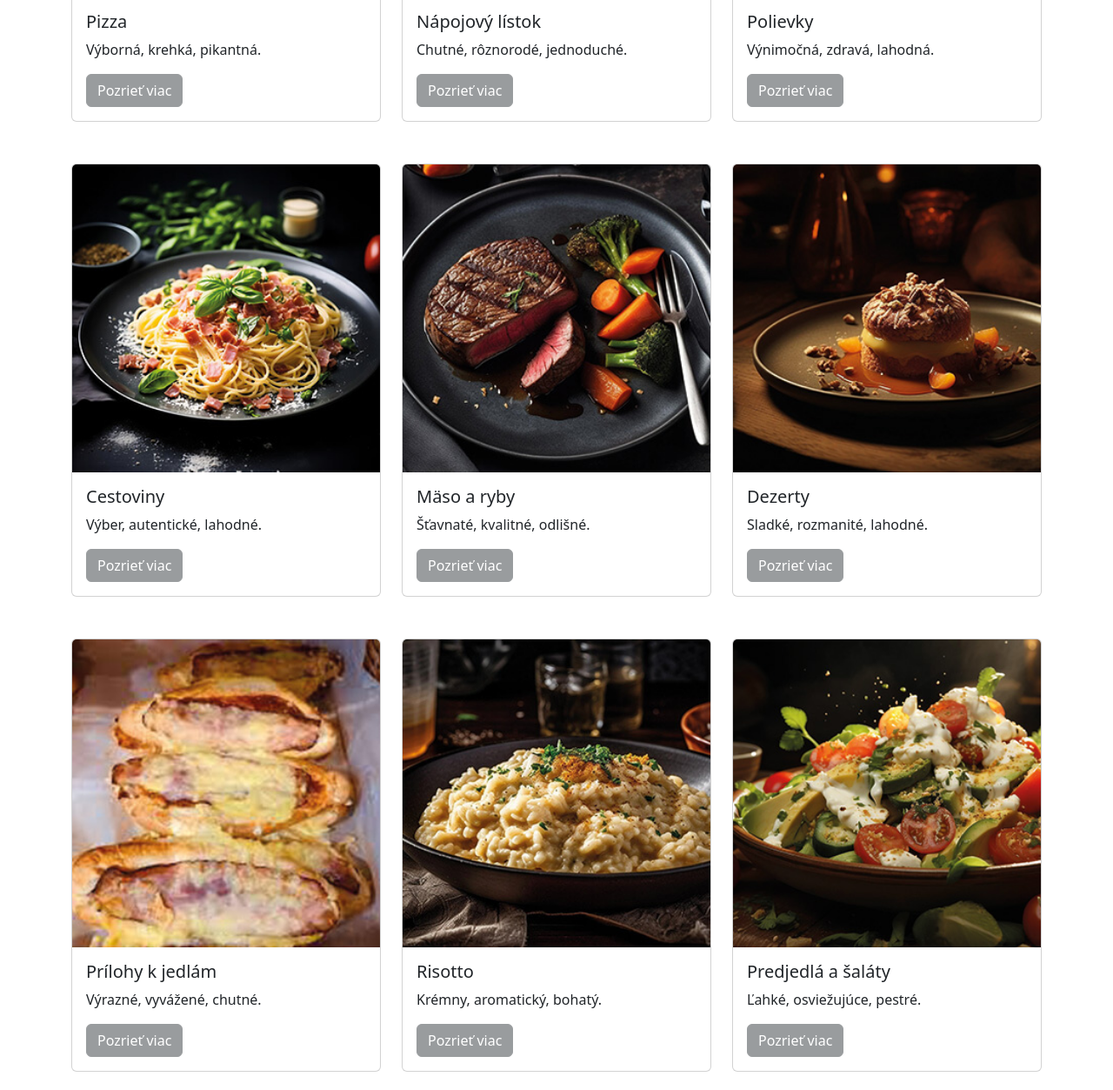
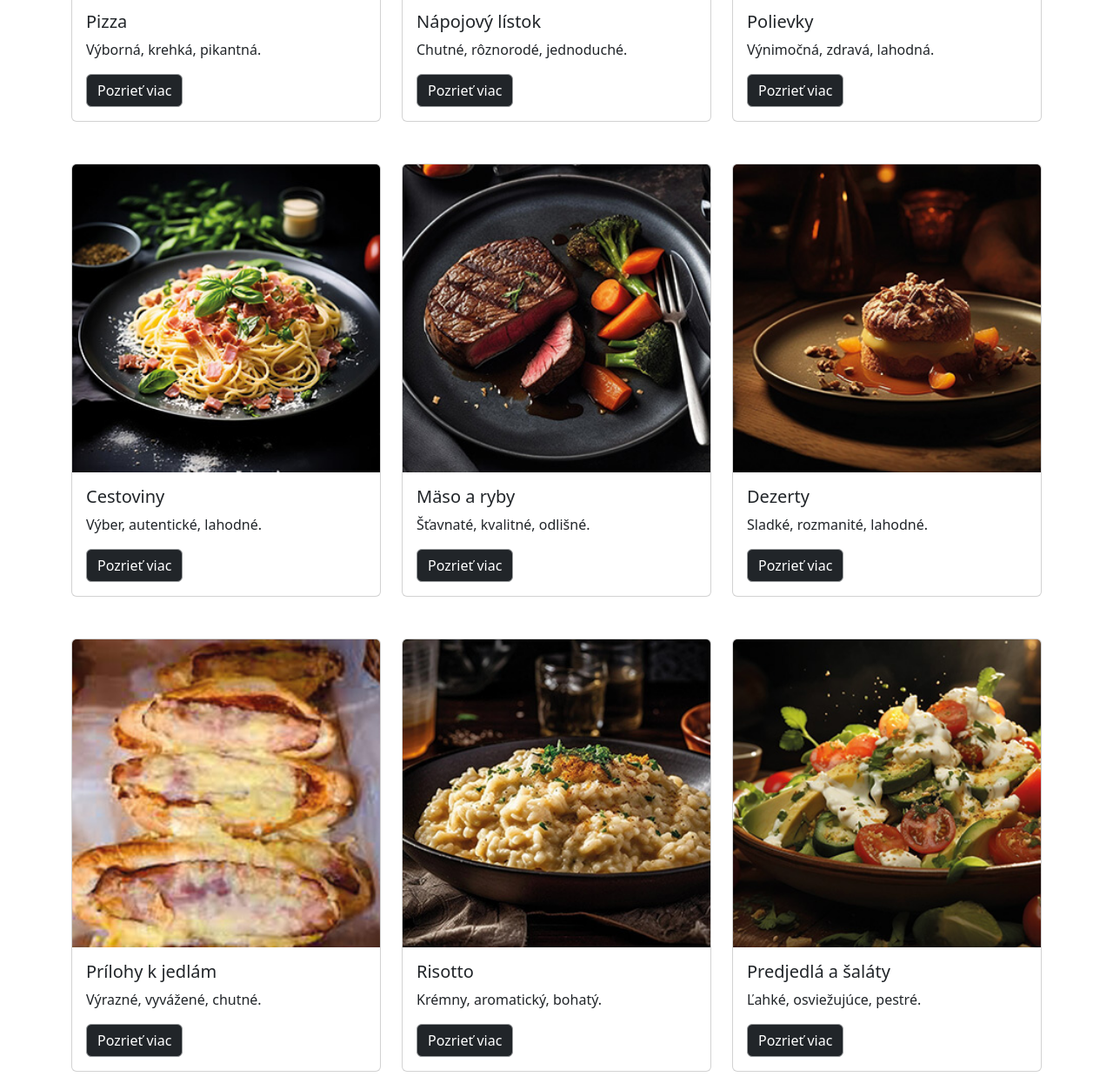
Before and after one commit to lpgecko/lpgecko, a website: page index.html in a window 1280 px wide. Shown: the part 2567-3820 px from the top of the page at 87% size. Drawn offline with nearby package versions, Linux system fonts and the light colour scheme.

Commit message:
optimalizacia 3

```diff
--- a/index.html
+++ b/index.html
@@ -195,7 +195,7 @@
                     <div class="card-body">
                         <h5 class="card-title">Pizza</h5>
                         <p class="card-text">Výborná, krehká, pikantná.</p>
-                        <a href="jedalny_listok_podstranky/pizza.html" class="btn btn-primary" id="btnko">Pozrieť viac</a>
+                        <a href="jedalny_listok_podstranky/pizza.html" class="btn btn-primary tlacitka">Pozrieť viac</a>
                     </div>
                 </div>
             </div>
@@ -205,7 +205,7 @@
                     <div class="card-body">
                         <h5 class="card-title">Nápojový lístok</h5>
                         <p class="card-text">Chutné, rôznorodé, jednoduché.</p>
-                        <a href="jedalny_listok_podstranky/napojovylistok.html" class="btn btn-primary" id="btnko">Pozrieť viac</a>
+                        <a href="jedalny_listok_podstranky/napojovylistok.html" class="btn btn-primary tlacitka">Pozrieť viac</a>
                     </div>
                 </div>
             </div>
@@ -215,7 +215,7 @@
                     <div class="card-body">
                         <h5 class="card-title">Polievky</h5>
                         <p class="card-text">Výnimočná, zdravá, lahodná.</p>
-                        <a href="jedalny_listok_podstranky/polievky.html" class="btn btn-primary" id="btnko">Pozrieť viac</a>
+                        <a href="jedalny_listok_podstranky/polievky.html" class="btn btn-primary tlacitka">Pozrieť viac</a>
                     </div>
                 </div>
             </div>
@@ -225,7 +225,7 @@
                     <div class="card-body">
                         <h5 class="card-title">Cestoviny</h5>
                         <p class="card-text">Výber, autentické, lahodné.</p>
-                        <a href="jedalny_listok_podstranky/cestoviny.html" class="btn btn-primary" id="btnko">Pozrieť viac</a>
+                        <a href="jedalny_listok_podstranky/cestoviny.html" class="btn btn-primary tlacitka">Pozrieť viac</a>
                     </div>
                 </div>
             </div>
@@ -235,7 +235,7 @@
                     <div class="card-body">
                         <h5 class="card-title">Mäso a ryby</h5>
                         <p class="card-text">Šťavnaté, kvalitné, odlišné.</p>
-                        <a href="jedalny_listok_podstranky/maso.html" class="btn btn-primary" id="btnko">Pozrieť viac</a>
+                        <a href="jedalny_listok_podstranky/maso.html" class="btn btn-primary tlacitka">Pozrieť viac</a>
                     </div>
                 </div>
             </div>
@@ -245,7 +245,7 @@
                     <div class="card-body">
                         <h5 class="card-title">Dezerty</h5>
                         <p class="card-text">Sladké, rozmanité, lahodné.</p>
-                        <a href="jedalny_listok_podstranky/dezerty.html" class="btn btn-primary" id="btnko">Pozrieť viac</a>
+                        <a href="jedalny_listok_podstranky/dezerty.html" class="btn btn-primary tlacitka">Pozrieť viac</a>
                     </div>
                 </div>
             </div>
@@ -255,7 +255,7 @@
                     <div class="card-body">
                         <h5 class="card-title">Prílohy k jedlám</h5>
                         <p class="card-text">Výrazné, vyvážené, chutné.</p>
-                        <a href="jedalny_listok_podstranky/prilohy.html" class="btn btn-primary" id="btnko">Pozrieť viac</a>
+                        <a href="jedalny_listok_podstranky/prilohy.html" class="btn btn-primary tlacitka">Pozrieť viac</a>
                     </div>
                 </div>
             </div>
@@ -265,7 +265,7 @@
                     <div class="card-body">
                         <h5 class="card-title">Risotto</h5>
                         <p class="card-text">Krémny, aromatický, bohatý.</p>
-                        <a href="jedalny_listok_podstranky/risotto.html" class="btn btn-primary" id="btnko">Pozrieť viac</a>
+                        <a href="jedalny_listok_podstranky/risotto.html" class="btn btn-primary tlacitka">Pozrieť viac</a>
                     </div>
                 </div>
             </div>
@@ -275,7 +275,7 @@
                     <div class="card-body">
                         <h5 class="card-title">Predjedlá a šaláty</h5>
                         <p id="rozvoz1" class="card-text">Ľahké, osviežujúce, pestré.</p>
-                        <a href="jedalny_listok_podstranky/predjedla.html" class="btn btn-primary" id="btnko" >Pozrieť viac</a>
+                        <a href="jedalny_listok_podstranky/predjedla.html" class="btn btn-primary tlacitka">Pozrieť viac</a>
                     </div>
                 </div>
             </div>
@@ -325,7 +325,7 @@
                     <label for="email">Email:</label>
                     <input type="email" class="form-control" id="email" placeholder="Vás email">
                 </div>
-                <button type="submit" class="btn btn-primary btn-block" id="btnko">Odoberať</button>
+                <button type="submit" class="btn btn-primary tlacitka btn-block" id="btnko">Odoberať</button>
             </form>
         </div>
     </div>
@@ -363,7 +363,7 @@
             </div>
             <div class="row justify-content-center mt-4">
                 <div class="col-md-auto">
-                    <a href="gallery.html"><button type="button" class="btn btn-primary">Pozrieť galériu</button></a>
+                    <a href="gallery.html"><button type="button" class="btn btn-primary tlacitka">Pozrieť galériu</button></a>
                 </div>
             </div>
 </section>
```
Also changed, not shown: css/style.css.
